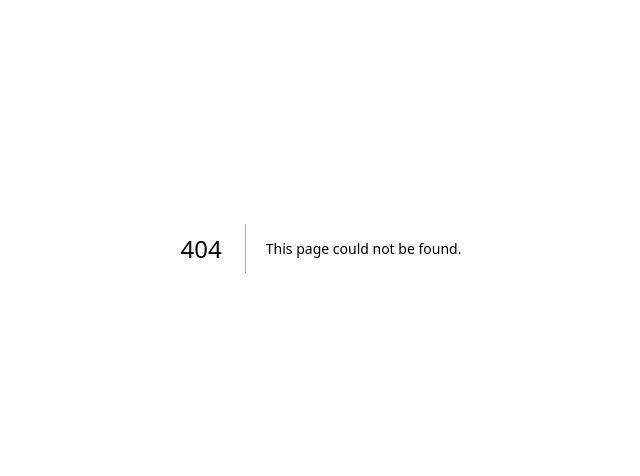
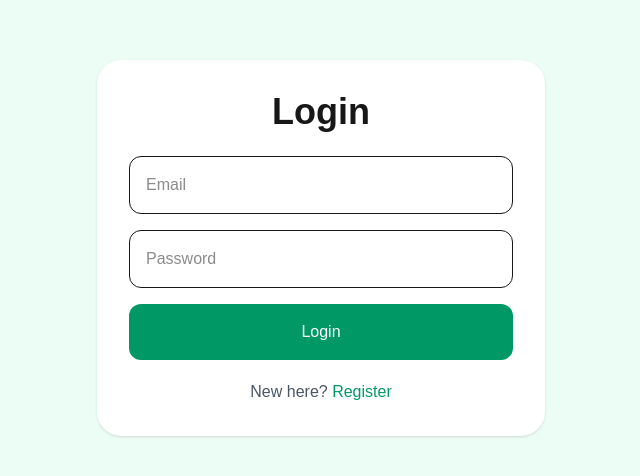
Before and after one commit to Muhatarima/pet-adopt-client, a Next.js app: page /login in a window 1280 px wide. Before the commit this address had no page. Shown: the part 152-628 px from the top of the page, without its empty margins (319-959 px from the left). Built offline with nearby package versions, Linux system fonts and the light colour scheme.

Commit message:
login page

```diff
--- /dev/null
+++ b/src/app/login/page.jsx
@@ -0,0 +1,24 @@
+import Link from "next/link";
+
+export default function LoginPage() {
+  return (
+    <main className="flex min-h-screen items-center justify-center bg-emerald-50 px-6">
+      <div className="w-full max-w-md rounded-3xl bg-white p-8 shadow">
+        <h1 className="mb-6 text-center text-4xl font-bold">Login</h1>
+
+        <form className="space-y-4">
+          <input className="w-full rounded-xl border p-4" type="email" placeholder="Email" />
+          <input className="w-full rounded-xl border p-4" type="password" placeholder="Password" />
+
+          <button className="w-full rounded-xl bg-emerald-600 py-4 text-white">
+            Login
+          </button>
+        </form>
+
+        <p className="mt-5 text-center text-gray-600">
+          New here? <Link className="text-emerald-600" href="/register">Register</Link>
+        </p>
+      </div>
+    </main>
+  );
+}
```
